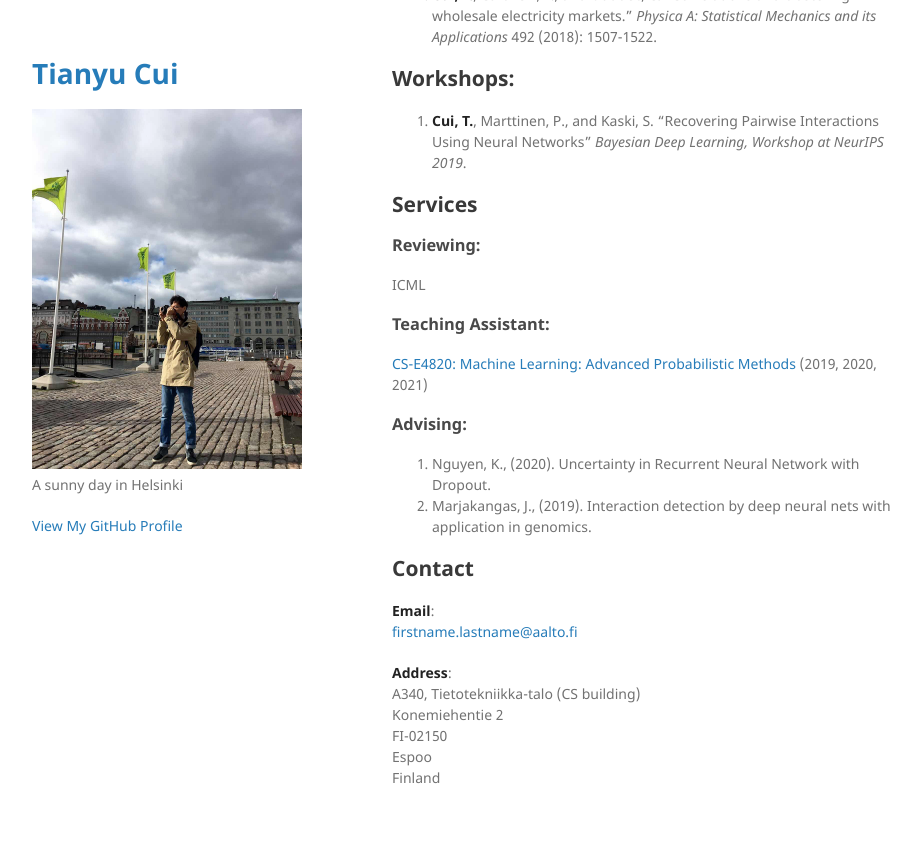
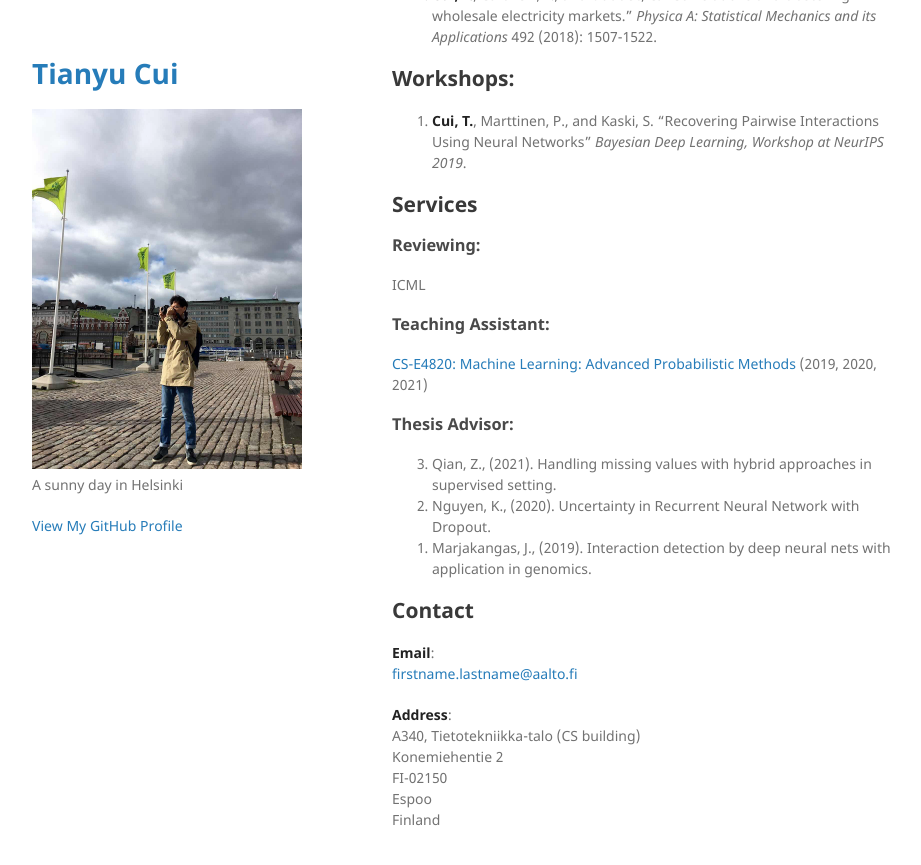
Before and after one commit to tycui/tycui.github.io, a Jekyll site: the page built from index.md, in a window 1280 px wide and 900 px high, scrolled down 830 px. Shown: the top 865 px of the window, without its empty margins (178-1099 px from the left). Built offline with Jekyll 4.4.1, drawn with Linux system fonts in a browser that asks for light colours; our own code applies the rules of GitHub Pages for plain Markdown files.

Commit message:
Update index.md

```diff
--- a/index.md
+++ b/index.md
@@ -30,10 +30,11 @@ ICML
 ### Teaching Assistant:
 [CS-E4820: Machine Learning: Advanced Probabilistic Methods](https://mycourses.aalto.fi/course/view.php?id=24365) (2019, 2020, 2021)
 
-### Advising:
-1. Nguyen, K., (2020). Uncertainty in Recurrent Neural Network with Dropout.
-2. Marjakangas, J., (2019). Interaction detection by deep neural nets with application in genomics.
-
+### Thesis Advisor:
+0. Qian, Z., (2021). Handling missing values with hybrid approaches in supervised setting.
+0. Nguyen, K., (2020). Uncertainty in Recurrent Neural Network with Dropout.
+0. Marjakangas, J., (2019). Interaction detection by deep neural nets with application in genomics.
+{: reversed="reversed"}
 
 ## Contact
 **Email**:
```
